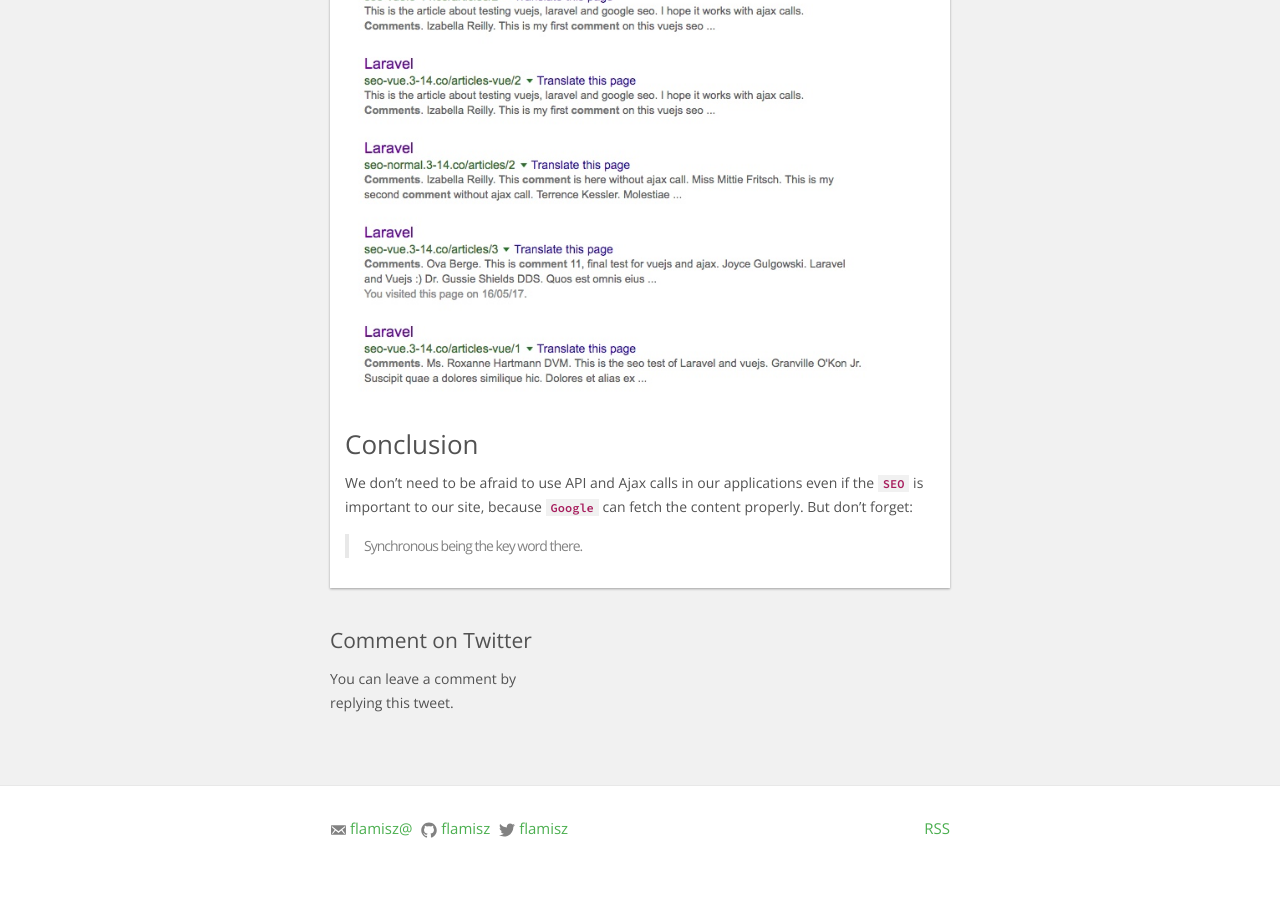
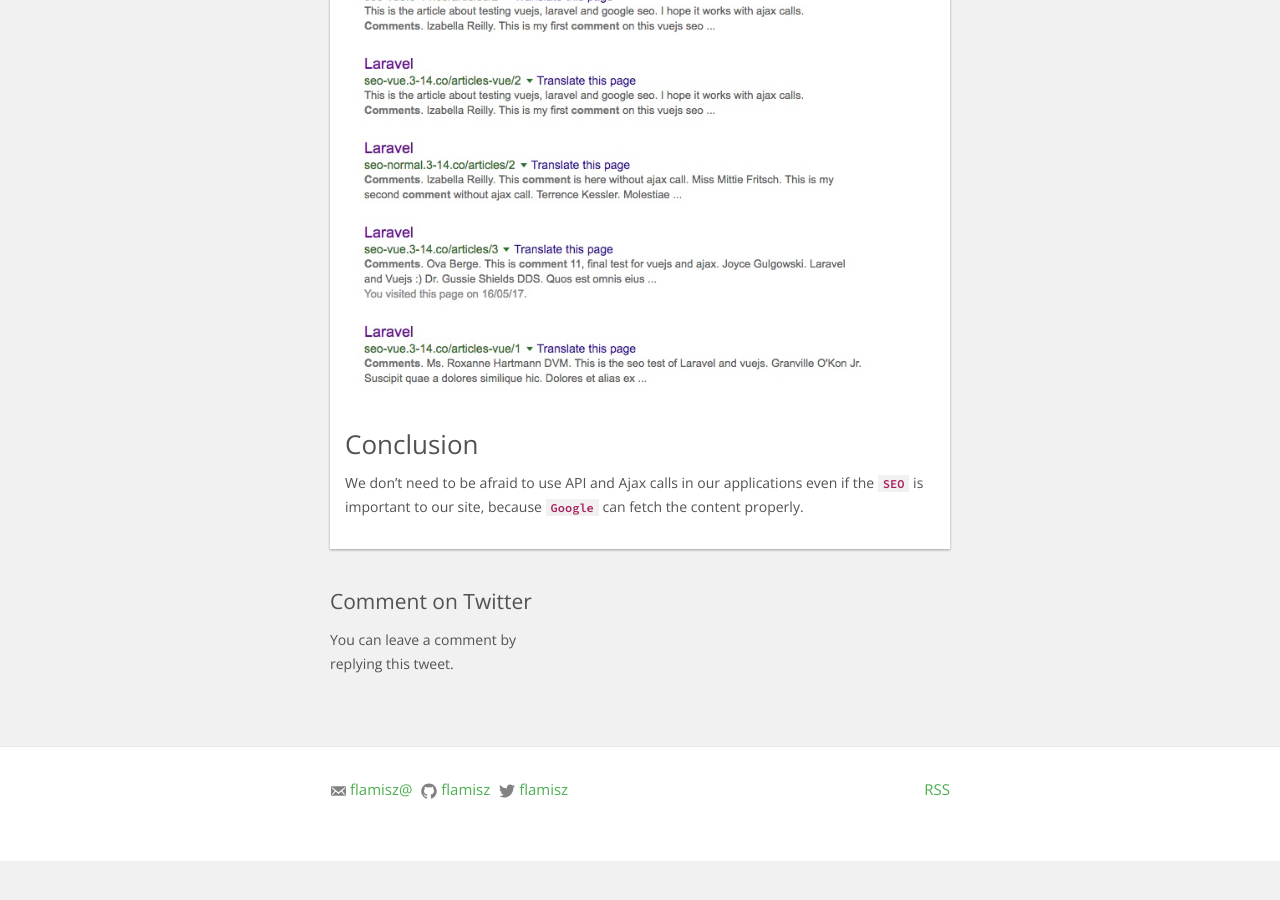
Before and after one commit to flamisz/flamisz.github.io, a Jekyll site: the page built from _posts/2017-05-17-vuejs-laravel-seo.markdown, in a window 1280 px wide and 900 px high, scrolled down 4614 px. Built offline with Jekyll 4.4.1, drawn with Linux system fonts in a browser that asks for light colours; comment, search, counter and statistics services are not loaded; after the commit the page ends 5475 px from its top, so only the background shows below that.

Commit message:
Update 2017-05-17-vuejs-laravel-seo.markdown

```diff
--- a/_posts/2017-05-17-vuejs-laravel-seo.markdown
+++ b/_posts/2017-05-17-vuejs-laravel-seo.markdown
@@ -210,6 +210,4 @@ This way I could see if the normal page (without `Ajax`) is more recent on `Goog
 
 ### Conclusion
 
-We don't need to be afraid to use API and Ajax calls in our applications even if the `SEO` is important to our site, because `Google` can fetch the content properly. But don't forget:
-
->Synchronous being the key word there.
+We don't need to be afraid to use API and Ajax calls in our applications even if the `SEO` is important to our site, because `Google` can fetch the content properly.
```
